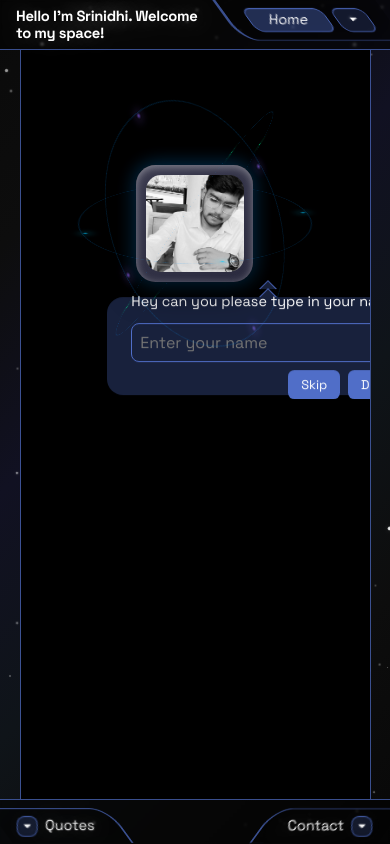
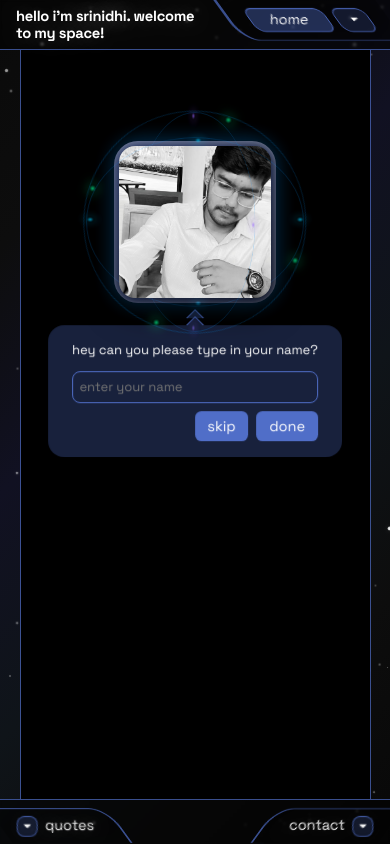
Before and after one commit to srinidhiv2107/portfolio, a React (Vite) app: page / in a window 390 px wide. Built offline with nearby package versions, Linux system fonts and the light colour scheme; grey boxes are pictures that could not be loaded; a web font is replaced by a local one.

Commit message:
[5] [photo, speech bubble] make home responsive

```diff
--- a/src/components/Contact.jsx
+++ b/src/components/Contact.jsx
@@ -19,7 +19,7 @@ const Contact = () => {
         className="contact-label"
         data-form-open={`${contactToggle}`}
       >
-        <p className="p2">Contact</p>
+        <p className="p2">contact</p>
         <span
           className={`material-symbols-rounded arrow-icon ${contactToggle ? 'rotated' : ''}`}
           onClick={handleContactToggle}
@@ -35,7 +35,7 @@ const Contact = () => {
             <input name="email" type="email" placeholder="Email" autoComplete="email" required />
             <textarea name="message" placeholder="Message" rows="4" cols="4" required />
             <button type="submit">
-              Send
+              push
               <span className="material-symbols-rounded">send</span>
             </button>
           </form>
--- a/src/components/Header.jsx
+++ b/src/components/Header.jsx
@@ -8,7 +8,7 @@ const Header = () => {
     <div className="header">
       <div className="header__content">
         <h1 className="h2">
-          Hello I'm <span>Srinidhi</span>. Welcome to my space!
+          hello i'm <span>srinidhi</span>. welcome to my space!
         </h1>
         {/*<button*/}
         {/*  className={`header__toggle ${isStarTrailEnabled ? 'active' : ''}`}*/}
--- a/src/components/NavBar.jsx
+++ b/src/components/NavBar.jsx
@@ -29,7 +29,7 @@ const NavBar = () => {
         {showOnlyActiveSection? (
           <div className="nav-item active">
             <p className="p2">
-              {activeSection.charAt(0).toUpperCase() + activeSection.slice(1)}
+              {activeSection}
             </p>
           </div>
           ): (sections.map((item, index) => (
@@ -39,7 +39,7 @@ const NavBar = () => {
               onClick={() => setActiveSection(item)}
             >
               <p className="p2">
-                {item.charAt(0).toUpperCase() + item.slice(1)}
+                {item}
               </p>
             </div>
           )))
@@ -63,7 +63,7 @@ const NavBar = () => {
               onClick={() => setActiveSection(item)}
             >
               <p className="p2">
-                {item.charAt(0).toUpperCase() + item.slice(1)}
+                {item}
               </p>
             </div>
           ))}
--- a/src/components/Photo.jsx
+++ b/src/components/Photo.jsx
@@ -38,17 +38,17 @@ const Photo = ({ photoSrc, alt }) => {
       >
         {showBubble && (
           <div className="speech-bubble">
-            <p className="speech-text">Hey can you please type in your name?</p>
+            <p className="speech-text">hey can you please type in your name?</p>
             <input
               type="text"
-              placeholder="Enter your name"
+              placeholder="enter your name"
               value={username}
               onChange={(e) => setUsername(e.target.value)}
               className="speech-input"
             />
             <div className="speech-actions">
-              <button onClick={handleSpeechBubbleClose}>Skip</button>
-              <button onClick={handleSubmit}>Done</button>
+              <button onClick={handleSpeechBubbleClose}>skip</button>
+              <button onClick={handleSubmit}>done</button>
             </div>
           </div>
         )}
--- a/src/components/Quotes.jsx
+++ b/src/components/Quotes.jsx
@@ -65,7 +65,7 @@ const Quotes = () => {
         >
           arrow_drop_down
         </span>
-        <p className="p2">Quotes</p>
+        <p className="p2">quotes</p>
       </div>
       <div
         className={`quotes-display ${quotesToggle ? "open" : ""}`}
--- a/src/components/QuotesList.jsx
+++ b/src/components/QuotesList.jsx
@@ -1,12 +1,12 @@
 export const quotes = [
-  "A clever person solves a problem. A wise person avoids it.",
-  "The unexamined life is not worth living.",
-  "There is no greater fool than the he who thinks himself wise",
-  "No one is wiser than he who suspects he is a fool.",
-  "No amount of money can buy a second of time.",
-  "God’s no is not a rejection it is a redirection.",
-  "The way to get started is to quit talking and begin doing.",
-  "Life is what happens to you while you're busy making other plans.",
-  "It is during our darkest moments that we must focus to see the light.",
-  "Peace begins with a smile.",
+  "a clever person solves a problem. a wise person avoids it.",
+  "the unexamined life is not worth living.",
+  "there is no greater fool than the he who thinks himself wise.",
+  "no one is wiser than he who suspects he is a fool.",
+  "no amount of money can buy a second of time.",
+  "God's no is not a rejection it is a redirection.",
+  "the way to get started is to quit talking and begin doing.",
+  "life is what happens to you while you're busy making other plans.",
+  "it is during our darkest moments that we must focus to see the light.",
+  "peace begins with a smile.",
 ];
--- a/src/components/Skills.jsx
+++ b/src/components/Skills.jsx
@@ -82,7 +82,7 @@ const Skills = () => {
         <h4 className="h4">skills</h4>
 
         <button
-          className="skills-header__toggle b2"
+          className="skills-header__toggle"
           onClick={toggleView}
         >
           {isCompactView ? 'animate' : 'compact'}
--- a/src/styles/Home.scss
+++ b/src/styles/Home.scss
@@ -13,7 +13,7 @@
     @include mixins.displayFlex($jc: center, $ga: 4.5rem);
     width: 100%;
 
-    @media screen and (max-width: 1250px) {
+    @media screen and (max-width: 1300px) {
       flex-direction: column;
       gap: 1rem;
       padding: clamp(0.5rem, 0.298rem + 0.899vw, 1rem) 0 0 0;
--- a/src/styles/Photo.scss
+++ b/src/styles/Photo.scss
@@ -19,14 +19,15 @@
   .speech-bubble {
     position: absolute;
     left: 115%;
-    top: 20%;
+    top: 30%;
     @include mixins.displayFlex($fd: column, $ai: flex-end, $ga: 0.5rem);
     padding: 1rem 1.5rem;
     border-radius: 1rem;
     background: var(--color-primary-30);
     animation: floatIn 1s ease-in-out forwards;
 
-    &::before, &::after {
+    &::before,
+    &::after {
       content: "";
       position: absolute;
       left: 0;
@@ -43,11 +44,18 @@
     }
 
     @media screen and (max-width: 1100px) {
-      bottom: -4%;
-      left: -25%;
+      all: unset;
+      position: absolute;
+      bottom: -55%;
+      left: 50%;
+      @include mixins.displayFlex($fd: column, $ai: flex-end, $ga: 0.5rem);
+      padding: 1rem 1.5rem;
+      border-radius: 1rem;
+      background: var(--color-primary-30);
       animation: floatInMobile 1s ease-in-out forwards;
 
-      &::before, &::after {
+      &::before,
+      &::after {
         all: unset;
         content: "";
         position: absolute;
@@ -69,21 +77,21 @@
 
   .speech-text {
     text-wrap: nowrap;
-    font-size: 0.9rem;
+    font-size: clamp(0.8rem, 0.7rem + 0.444vw, 1.2rem);
     color: var(--color-white);
   }
 
   .speech-input {
     width: 100%;
     margin-top: 0.3rem;
-    padding: 0.5rem;
+    padding: 0.4rem;
     outline: none;
     border-radius: 0.5rem;
     border: 0.1rem solid var(--color-primary);
     background: transparent;
     color: var(--color-white);
     font-family: var(--ff), sans-serif;
-    font-size: 1rem;
+    font-size: clamp(0.8rem, 0.7rem + 0.444vw, 1.2rem);
   }
 
   .speech-actions {
@@ -99,7 +107,7 @@
       color: var(--color-white);
       font-family: var(--ff), sans-serif;
 
-      font-size: 0.8rem;
+      font-size: clamp(0.9rem, 0.825rem + 0.333vw, 1.2rem);
       transition: background 0.2s ease-in-out;
 
       &:hover {
@@ -112,23 +120,27 @@
 .photo-frame {
   position: relative;
   @include mixins.displayFlex;
-  width: min(220px, 30vw);
-  height: min(220px, 30vw);
-  border-radius: min(20px, 5vw);
-  background: linear-gradient(145deg, #3a3a4e, #2a2a3e);
+  width: clamp(10rem, 9rem + 4.444vw, 14rem);
+  aspect-ratio: 1;
+  padding: clamp(0.3rem, 0.25rem + 0.222vw, 0.5rem);
+  border-radius: 1.5rem;
+  background: linear-gradient(
+    145deg,
+    var(--color-primary-50),
+    var(--color-primary-20)
+  );
   box-shadow:
-          0 10px 30px rgba(0, 0, 0, 0.5),
-          inset 0 2px 8px rgba(255, 255, 255, 0.4),
-          0 0 20px rgba(0, 150, 255, 0.4);
+    0 10px 30px rgba(0, 0, 0, 0.5),
+    inset 0 2px 8px rgba(255, 255, 255, 0.4),
+    0 0 20px rgba(0, 150, 255, 0.4);
   overflow: hidden;
 }
 
 .photo {
-  width: min(200px, 25vw);
-  height: min(200px, 25vw);
-  border-radius: min(15px, 4vw);
+  width: 100%;
+  height: 100%;
+  border-radius: 1rem;
   object-fit: cover;
-  position: relative;
   overflow: hidden;
   box-shadow: inset 0 2px 10px rgba(0, 0, 0, 0.2);
 }
@@ -138,8 +150,8 @@
   top: 50%;
   left: 50%;
   transform: translate(-50%, -50%);
-  width: min(350px, 80vw);
-  height: min(350px, 80vw);
+  width: clamp(15rem, 13.5rem + 6.667vw, 21rem);
+  aspect-ratio: 1;
   transform-style: preserve-3d;
 }
 
@@ -147,32 +159,27 @@
   position: absolute;
   top: 50%;
   left: 50%;
-  border: 1px solid rgba(0, 150, 255, 0.2);
+  transform: translate(-50%, -50%) rotateX(0) rotateY(0) rotateZ(0);
+  border: 0.1rem solid rgba(0, 150, 255, 0.2);
   border-radius: 50%;
   transform-style: preserve-3d;
 
   &.orbit-1 {
-    width: min(280px, 60vw);
-    height: min(280px, 60vw);
-    margin: calc(min(280px, 60vw) / -2) 0 0 calc(min(280px, 60vw) / -2);
-    animation: orbit1 12s linear infinite;
-    transform: rotateX(70deg);
+    width: 90%;
+    aspect-ratio: 1;
+    animation: orbit1 14s linear infinite;
   }
 
   &.orbit-2 {
-    width: min(300px, 65vw);
-    height: min(300px, 65vw);
-    margin: calc(min(300px, 65vw) / -2) 0 0 calc(min(300px, 65vw) / -2);
-    animation: orbit2 15s linear infinite reverse;
-    transform: rotateX(20deg) rotateY(45deg);
+    width: 91%;
+    aspect-ratio: 1;
+    animation: orbit2 16s linear infinite;
   }
 
   &.orbit-3 {
-    width: min(320px, 70vw);
-    height: min(320px, 70vw);
-    margin: calc(min(320px, 70vw) / -2) 0 0 calc(min(320px, 70vw) / -2);
+    width: 92%;
+    aspect-ratio: 1;
     animation: orbit3 18s linear infinite;
-    transform: rotateX(45deg) rotateZ(30deg);
   }
 }
 
@@ -180,65 +187,111 @@
   position: absolute;
   width: min(6px, 1.5vw);
   height: min(6px, 1.5vw);
-  background: radial-gradient(circle, rgba(0, 200, 255, 0.8) 0%, rgba(0, 200, 255, 0) 70%);
+  background: radial-gradient(
+    circle,
+    rgba(0, 200, 255, 0.8) 0%,
+    rgba(0, 200, 255, 0) 70%
+  );
   border-radius: 50%;
   box-shadow: 0 0 min(10px, 2.5vw) rgba(0, 200, 255, 0.6);
   animation: particleGlow 2s ease-in-out infinite alternate;
 
-  &.particle-1 { top: 0; left: 50%; transform: translateX(-50%); }
-  &.particle-2 { top: 50%; right: 0; transform: translateY(-50%); }
-  &.particle-3 { bottom: 0; left: 50%; transform: translateX(-50%); }
-  &.particle-4 { top: 50%; left: 0; transform: translateY(-50%); }
+  &.particle-1 {
+    top: 0;
+    left: 50%;
+    transform: translateX(-50%);
+  }
+  &.particle-2 {
+    top: 50%;
+    right: 0;
+    transform: translateY(-50%);
+  }
+  &.particle-3 {
+    bottom: 0;
+    left: 50%;
+    transform: translateX(-50%);
+  }
+  &.particle-4 {
+    top: 50%;
+    left: 0;
+    transform: translateY(-50%);
+  }
 }
 
 .orbit-2 .particle {
-  background: radial-gradient(circle, rgba(150, 100, 255, 0.8) 0%, rgba(150, 100, 255, 0) 70%);
+  background: radial-gradient(
+    circle,
+    rgba(150, 100, 255, 0.8) 0%,
+    rgba(150, 100, 255, 0) 70%
+  );
   box-shadow: 0 0 min(10px, 2.5vw) rgba(150, 100, 255, 0.6);
 }
 
 .orbit-3 .particle {
-  background: radial-gradient(circle, rgba(0, 255, 150, 0.8) 0%, rgba(0, 255, 150, 0) 70%);
+  background: radial-gradient(
+    circle,
+    rgba(0, 255, 150, 0.8) 0%,
+    rgba(0, 255, 150, 0) 70%
+  );
   box-shadow: 0 0 min(10px, 2.5vw) rgba(0, 255, 150, 0.6);
 }
 
 @keyframes floatIn {
   from {
     opacity: 0;
-    transform: translateX(-50%) translateY(0)
+    transform: translateX(-50%) translateY(0);
   }
   to {
     opacity: 1;
-    transform: translateX(0) translateY(-50%)
+    transform: translateX(0) translateY(-50%);
   }
 }
 
 @keyframes floatInMobile {
   from {
     opacity: 0;
-    transform: translateX(0) translateY(0%)
+    transform: translateX(-50%) translateY(0);
   }
   to {
     opacity: 1;
-    transform: translateX(0) translateY(110%)
+    transform: translateX(-50%) translateY(50%);
   }
 }
 
 @keyframes orbit1 {
-  from { transform: rotateX(70deg) rotateZ(0deg); }
-  to { transform: rotateX(70deg) rotateZ(360deg); }
+  from {
+    transform: translate(-50%, -50%) rotateX(0deg);
+  }
+  to {
+    transform: translate(-50%, -50%) rotateX(360deg);
+  }
 }
 
 @keyframes orbit2 {
-  from { transform: rotateX(20deg) rotateY(45deg) rotateZ(0deg); }
-  to { transform: rotateX(20deg) rotateY(45deg) rotateZ(360deg); }
+  from {
+    transform: translate(-50%, -50%) rotateY(0deg);
+  }
+  to {
+    transform: translate(-50%, -50%) rotateY(360deg);
+  }
 }
 
 @keyframes orbit3 {
-  from { transform: rotateX(45deg) rotateZ(30deg) rotateY(0deg); }
-  to { transform: rotateX(45deg) rotateZ(30deg) rotateY(360deg); }
+  from {
+    transform: translate(-50%, -50%) rotateZ(0deg);
+  }
+  to {
+    transform: translate(-50%, -50%) rotateZ(360deg);
+  }
 }
 
 @keyframes particleGlow {
-  0% { opacity: 0.6; transform: scale(1); }
-  100% { opacity: 1; transform: scale(1.2); }
+  0% {
+    opacity: 0.6;
+    transform: scale(1);
+  }
+  100% {
+    opacity: 1;
+    transform: scale(1.2);
+  }
 }
```
